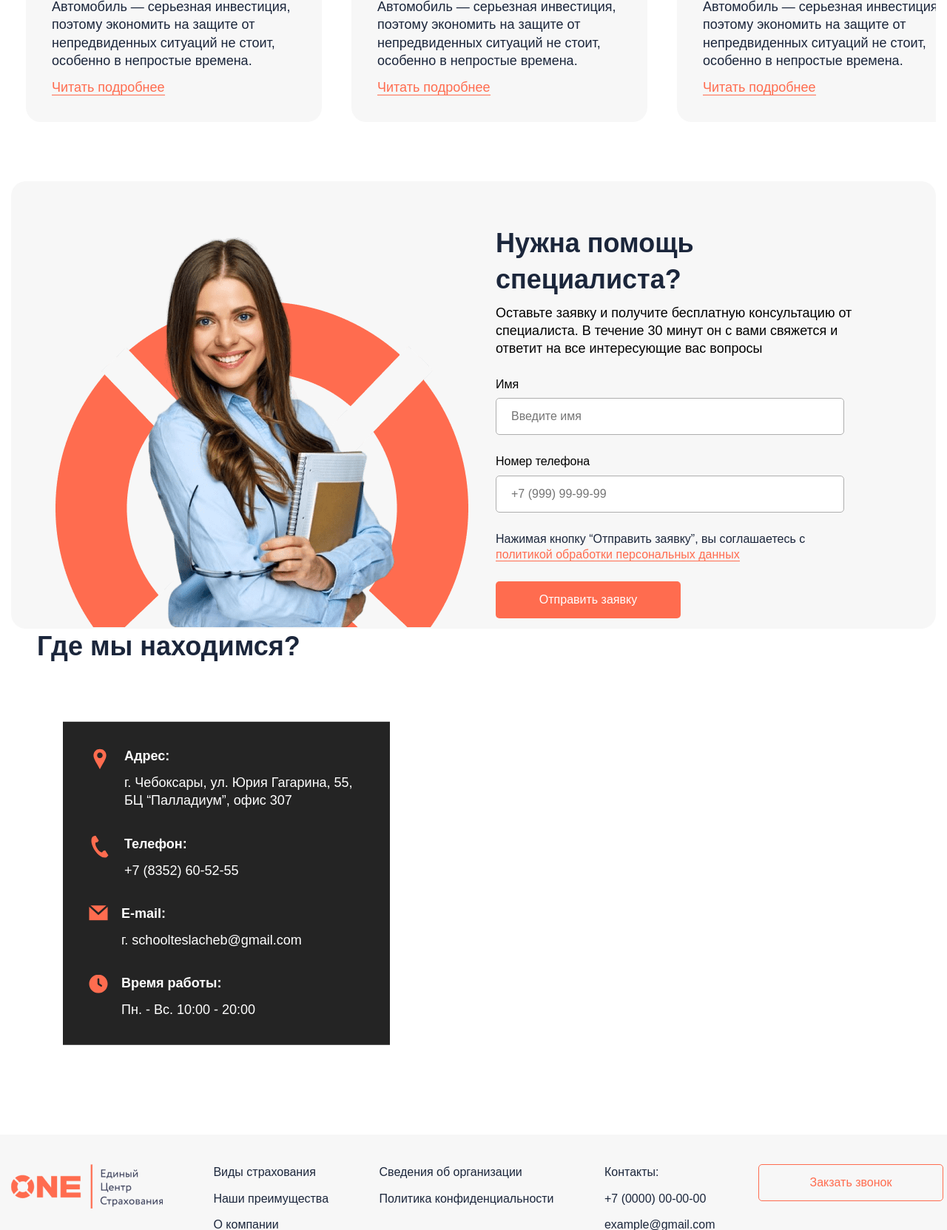
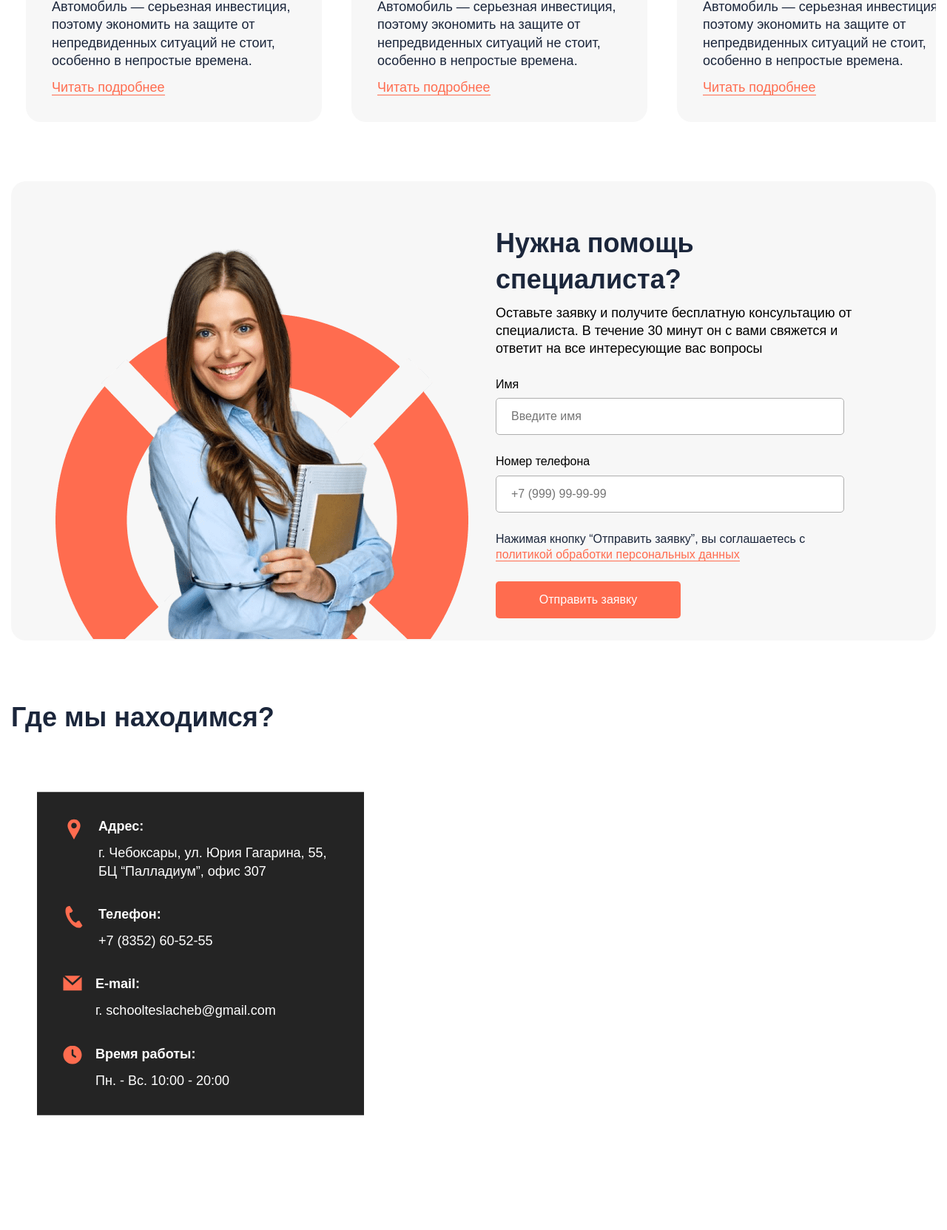
Before and after one commit to AlinaDf/AlinaDf.github.io, a PHP site: page / in a window 1280 px wide. Shown: the part 3312-4975 px from the top of the page at 74% size. Run offline with PHP 8.4, Linux system fonts and the light colour scheme; some web fonts are replaced.

Commit message:
Add files via upload

```diff
--- a/assets/scss/blocks/about.scss
+++ b/assets/scss/blocks/about.scss
@@ -1,5 +1,9 @@
 .about {
     margin-top: 4rem;
+
+    @media (max-width: $laptop) {
+        margin-top: 0;
+    }
 }
 .about__container {
 }
--- a/assets/scss/blocks/advantages.scss
+++ b/assets/scss/blocks/advantages.scss
@@ -1,5 +1,9 @@
 .advantages {
     margin-top: 4rem;
+
+    @media (max-width: $laptop) {
+        margin-top: 0;
+    }
 
     @media (max-width: $mobile) {
         margin-top: 8rem;
--- a/assets/scss/blocks/contacts.scss
+++ b/assets/scss/blocks/contacts.scss
@@ -1,7 +1,7 @@
 .contacts {
     margin-top: 8rem;
 
-    @media (max-width: $mobile) {
+    @media (max-width: $laptop) {
         margin-top: 4rem;
     }
 }
@@ -14,15 +14,14 @@
     border-radius: 2rem;
 
     padding: 6rem 2rem 0 6rem;
-
-    @media (max-width: $tablet) {
-        flex-direction: column-reverse;
-        align-items: center;
-    }
+    align-items: flex-end;
 
     @media (max-width: $ipad) {
         padding: 2.5rem;
         align-items: start;
+
+        flex-direction: column-reverse;
+        align-items: center;
     }
 }
 .contacts__photo {
@@ -41,7 +40,6 @@
     }
 
     @media (max-width: $tablet) {
-        align-self: center;
     }
 
     @media (max-width: $ipad) {
@@ -50,6 +48,7 @@
 }
 .contacts__content {
     width: 50%;
+    padding-bottom: 3rem;
 
     @media (max-width: $ipad) {
         width: 100%;
--- a/assets/scss/blocks/footer.scss
+++ b/assets/scss/blocks/footer.scss
@@ -10,6 +10,10 @@
         background-color: #E9E9E9;
         display: block;
         margin-top: 4rem;
+    }
+
+    @media (max-width: $laptop) {
+        margin-top: 0;
     }
 }
 .footer__body {
--- a/assets/scss/blocks/map.scss
+++ b/assets/scss/blocks/map.scss
@@ -1,7 +1,10 @@
 .place {
-    margin: 8rem 0;
+    margin: 8rem auto;
     max-width: 1310px;
-    margin: auto;
+
+    @media (max-width: $laptop) {
+        margin-top: 4rem;
+    }
 
     @media (max-width: 769px) {
         max-width: 100%;
@@ -12,11 +15,6 @@
     }
 }
 .place__body {
-    padding: 0 3.5rem;
-
-    @media (max-width: 769px) {
-        padding: 0;
-    }
 }
 .place__title {
     margin-bottom: 3.5rem;
--- a/assets/scss/blocks/news.scss
+++ b/assets/scss/blocks/news.scss
@@ -1,7 +1,7 @@
 .news {
     margin-top: 8rem;
 
-    @media (max-width: $mobile) {
+    @media (max-width: $laptop) {
         margin-top: 4rem;
     }
 }
--- a/assets/scss/blocks/service.scss
+++ b/assets/scss/blocks/service.scss
@@ -1,5 +1,9 @@
 .service {
     margin-top: 8rem;
+
+    @media (max-width: $laptop) {
+        margin-top: 4rem;
+    }
 
     @media (max-width: $mobile) {
         margin-top: 4rem;
@@ -94,7 +98,7 @@
     line-height: 135%;
     color: $primary;
 
-    @media (max-width: $tablet) {
+    @media (max-width: $laptop) {
         font-size: 2rem;
     }
 
@@ -114,7 +118,7 @@
 
     margin: 1.2rem 0 2.5rem;
 
-    @media (max-width: $tablet) {
+    @media (max-width: $laptop) {
         font-size: 1.6rem;
     }
 
--- a/assets/scss/style.css
+++ b/assets/scss/style.css
@@ -1155,6 +1155,11 @@
 .service {
   margin-top: 8rem;
 }
+@media (max-width: 1200px) {
+  .service {
+    margin-top: 4rem;
+  }
+}
 @media (max-width: 576px) {
   .service {
     margin-top: 4rem;
@@ -1271,7 +1276,7 @@
   line-height: 135%;
   color: #1B263B;
 }
-@media (max-width: 1024px) {
+@media (max-width: 1200px) {
   .service__item-title {
     font-size: 2rem;
   }
@@ -1294,7 +1299,7 @@
   color: #1B263B;
   margin: 1.2rem 0 2.5rem;
 }
-@media (max-width: 1024px) {
+@media (max-width: 1200px) {
   .service__item-text {
     font-size: 1.6rem;
   }
@@ -1347,6 +1352,11 @@
 
 .advantages {
   margin-top: 4rem;
+}
+@media (max-width: 1200px) {
+  .advantages {
+    margin-top: 0;
+  }
 }
 @media (max-width: 576px) {
   .advantages {
@@ -1487,6 +1497,11 @@
 .advantages {
   margin-top: 4rem;
 }
+@media (max-width: 1200px) {
+  .advantages {
+    margin-top: 0;
+  }
+}
 @media (max-width: 576px) {
   .advantages {
     margin-top: 8rem;
@@ -1625,6 +1640,11 @@
 
 .about {
   margin-top: 4rem;
+}
+@media (max-width: 1200px) {
+  .about {
+    margin-top: 0;
+  }
 }
 
 .about__body {
@@ -1790,7 +1810,7 @@
 .news {
   margin-top: 8rem;
 }
-@media (max-width: 576px) {
+@media (max-width: 1200px) {
   .news {
     margin-top: 4rem;
   }
@@ -1953,7 +1973,7 @@
 .contacts {
   margin-top: 8rem;
 }
-@media (max-width: 576px) {
+@media (max-width: 1200px) {
   .contacts {
     margin-top: 4rem;
   }
@@ -1966,9 +1986,16 @@
   background-color: #F7F7F7;
   border-radius: 2rem;
   padding: 6rem 2rem 0 6rem;
-}
-@media (max-width: 1024px) {
+  -webkit-box-align: end;
+      -ms-flex-align: end;
+          align-items: flex-end;
+}
+@media (max-width: 768px) {
   .contacts__body {
+    padding: 2.5rem;
+    -webkit-box-align: start;
+        -ms-flex-align: start;
+            align-items: start;
     -webkit-box-orient: vertical;
     -webkit-box-direction: reverse;
         -ms-flex-direction: column-reverse;
@@ -1978,14 +2005,6 @@
             align-items: center;
   }
 }
-@media (max-width: 768px) {
-  .contacts__body {
-    padding: 2.5rem;
-    -webkit-box-align: start;
-        -ms-flex-align: start;
-            align-items: start;
-  }
-}
 
 .contacts__photo {
   width: 50%;
@@ -2001,13 +2020,6 @@
   width: 100%;
   max-width: 55.8rem;
 }
-@media (max-width: 1024px) {
-  .contacts__photo {
-    -ms-flex-item-align: center;
-        -ms-grid-row-align: center;
-        align-self: center;
-  }
-}
 @media (max-width: 768px) {
   .contacts__photo {
     display: none;
@@ -2016,6 +2028,7 @@
 
 .contacts__content {
   width: 50%;
+  padding-bottom: 3rem;
 }
 @media (max-width: 768px) {
   .contacts__content {
@@ -2124,9 +2137,13 @@
 }
 
 .place {
-  margin: 8rem 0;
+  margin: 8rem auto;
   max-width: 1310px;
-  margin: auto;
+}
+@media (max-width: 1200px) {
+  .place {
+    margin-top: 4rem;
+  }
 }
 @media (max-width: 769px) {
   .place {
@@ -2136,15 +2153,6 @@
 @media (max-width: 480px) {
   .place {
     margin: 4rem 0 0;
-  }
-}
-
-.place__body {
-  padding: 0 3.5rem;
-}
-@media (max-width: 769px) {
-  .place__body {
-    padding: 0;
   }
 }
 
@@ -2273,6 +2281,11 @@
   display: block;
   margin-top: 4rem;
 }
+@media (max-width: 1200px) {
+  .footer {
+    margin-top: 0;
+  }
+}
 
 .footer__body {
   display: -webkit-box;
--- a/index.html
+++ b/index.html
@@ -43,7 +43,7 @@
                         </div>
                     </nav>
                     <div class="header__contacts">
-                        <div class="header__phone">+7 (0000) 00-00-00</div>
+                        <a href="telto:+7 (0000) 00-00-00" class="header__phone">+7 (0000) 00-00-00</a>
                         <div class="header__place">
                             <div class="header__place-icon">
                                 <img src="assets/img/header/map.svg" alt="cover">
```
